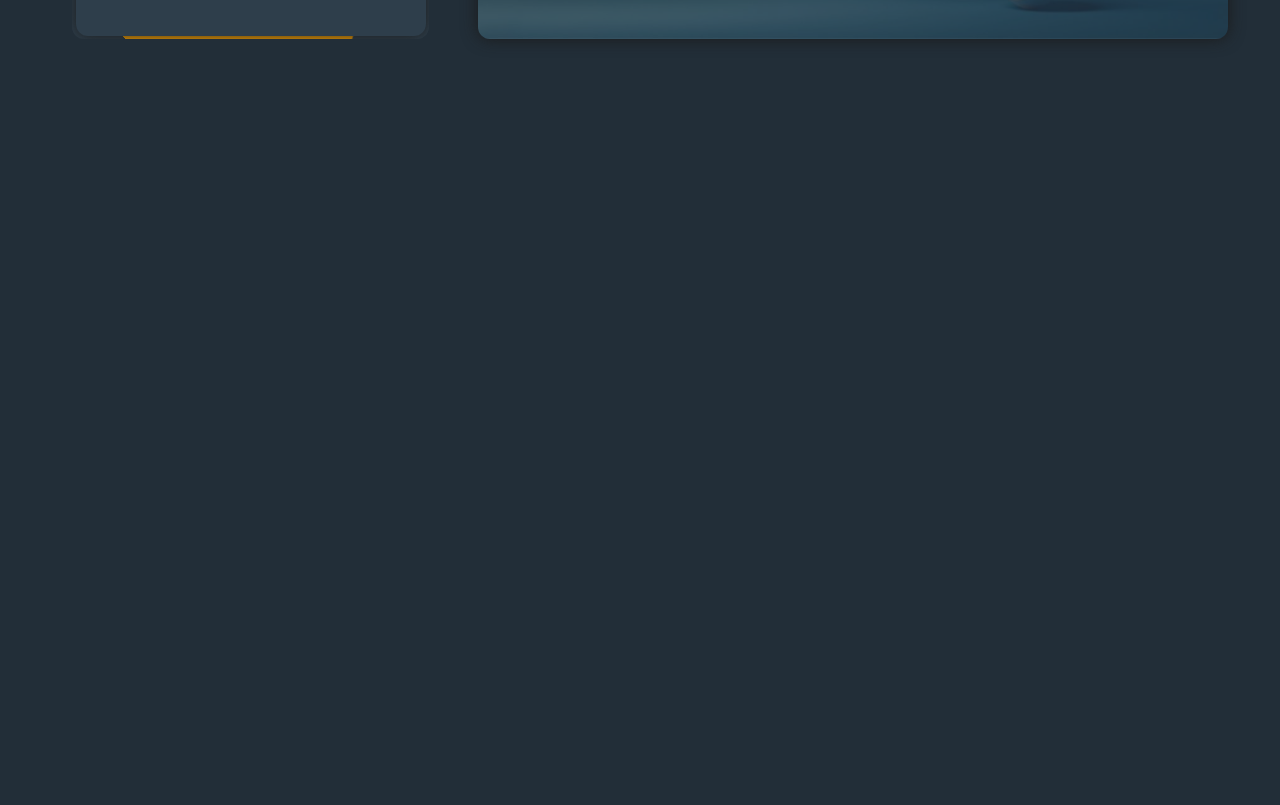
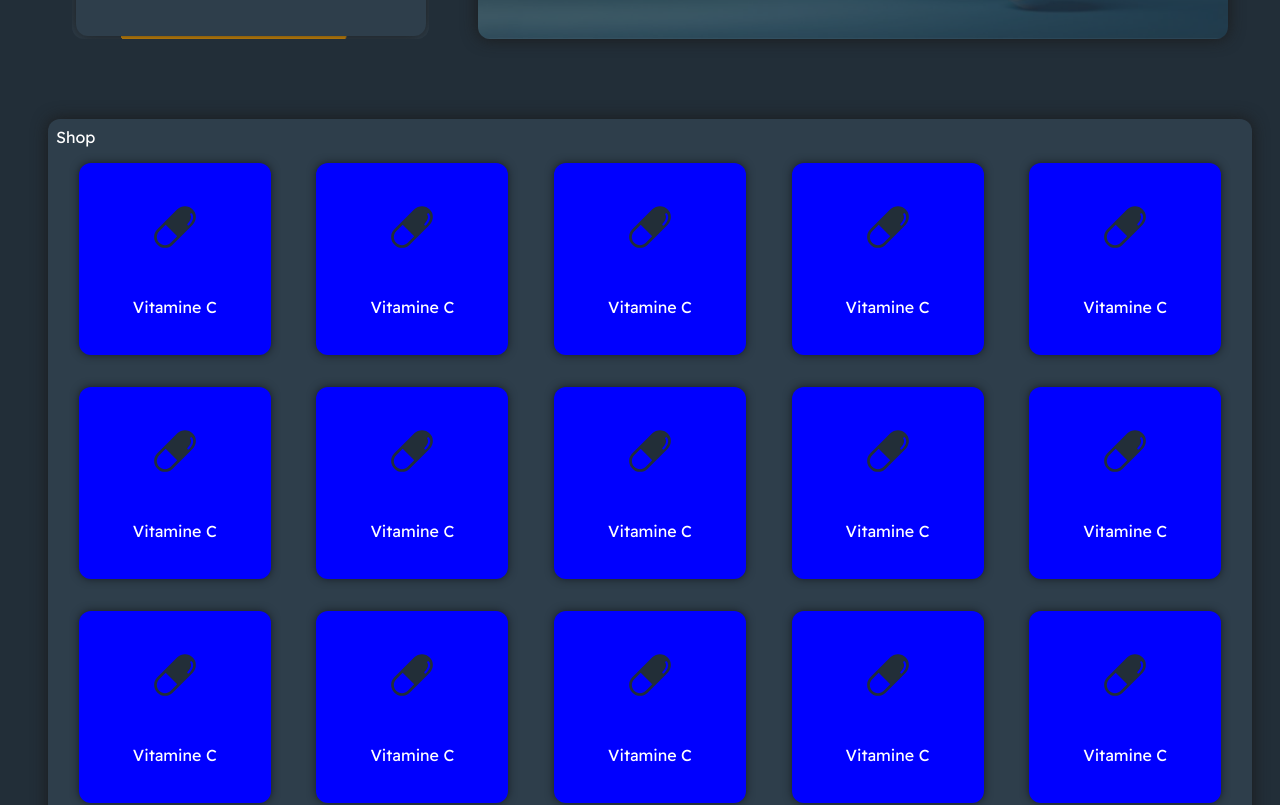
Before and after one commit to mweglowski/order-app, a React (Create React App) app: page / in a window 1280 px wide. Shown: the part 577-1382 px from the top of the page. Before the commit the page ends 800 px from the top, so only its background shows below. Built offline with nearby package versions, Linux system fonts and the light colour scheme.

Commit message:
products 50%, glass navbar

```diff
--- a/public/colors.css
+++ b/public/colors.css
@@ -1,7 +1,13 @@
 .colors {
+	/* Body */
+	color: #222e38;
+
 	/* Cards */
 	color: #2e3e4b;
 
 	/* Light blue */
 	color: #06b5e0;
+
+	/* testing */
+	color: #5e768d;
 }
--- a/src/App.js
+++ b/src/App.js
@@ -1,6 +1,7 @@
 import Navbar from "./components/Navbar/Navbar";
 import Bargain from "./components/Bargain/Bargain";
 import Gallery from "./components/Gallery/Gallery";
+import Shop from "./components/Shop/Shop";
 import "./App.css";
 
 const App = () => {
@@ -12,6 +13,7 @@ const App = () => {
           <Bargain />
           <Gallery />
         </div>
+        <Shop />
       </div>
     </>
   );
--- a/src/components/Navbar/Navbar.css
+++ b/src/components/Navbar/Navbar.css
@@ -1,27 +1,45 @@
 .navbar {
   max-width: 1300px;
+  display: -webkit-box;
+  display: -ms-flexbox;
   display: flex;
   padding: .5rem;
+  position: -webkit-sticky;
   position: sticky;
+  top: 0;
   margin: auto;
+  -webkit-box-align: center;
+      -ms-flex-align: center;
           align-items: center;
-
-	background-color: rgb(46, 62, 75);
+  z-index: 20;
+  background-color: #2e3e4b;
+  -webkit-box-shadow: 0 0 1rem #1b1b1b;
           box-shadow: 0 0 1rem #1b1b1b;
   border-radius: 0 0 12px 12px;
+  opacity: .9;
+  -webkit-transition: .3s;
+  transition: .3s;
+}
+
+.navbar:hover {
+  opacity: 1;
 }
 
 .title-box {
+  display: -webkit-box;
+  display: -ms-flexbox;
   display: flex;
   margin: auto auto auto 0;
 }
 
 .title {
   font-size: 1.3rem;
+  -webkit-transition: .2s;
   transition: .2s;
 }
+
 .title:hover {
-	color: rgb(6, 181, 224);
+  color: #06b5e0;
   cursor: pointer;
 }
 
@@ -30,6 +48,8 @@
 }
 
 .nav-links {
+  display: -webkit-box;
+  display: -ms-flexbox;
   display: flex;
   margin: auto;
   gap: 10vw;
@@ -37,14 +57,16 @@
 
 .nav-links a {
   position: relative;
-
   color: white;
   text-decoration: none;
+  -webkit-transition: .2s;
   transition: .2s;
 }
+
 .nav-links a:hover {
-	color: rgb(6, 181, 224);
+  color: #06b5e0;
 }
+
 .nav-links a::before {
   content: '';
   position: absolute;
@@ -54,17 +76,22 @@
   bottom: -10%;
   margin: auto;
   z-index: 3;
-
-	background-color: rgb(6, 181, 224);
+  background-color: #06b5e0;
+  -webkit-transition: .5s;
   transition: .5s;
 }
+
 .nav-links a:hover::before {
   width: 80px;
   opacity: 1;
 }
 
 .cart-box {
+  display: -webkit-box;
+  display: -ms-flexbox;
   display: flex;
+  -webkit-box-align: center;
+      -ms-flex-align: center;
           align-items: center;
   gap: .2rem;
   margin-right: 2rem;
@@ -76,22 +103,23 @@
 
 .auth-btn {
   padding: .6rem 1rem;
-
-	background-color: rgb(34, 46, 56);
+  background-color: #222e38;
   border: none;
   border-radius: 12px;
   font-size: 1rem;
+  -webkit-transition: .2s;
   transition: .2s;
 }
+
 .auth-btn:hover {
-	background-color: rgb(41, 54, 66);
-	color: rgb(6, 181, 224);
+  background-color: #293642;
+  color: #06b5e0;
   cursor: pointer;
 }
-
 
 @media screen and (min-width: 1300px) {
   .nav-links {
     gap: 130px;
   }
 }
+/*# sourceMappingURL=Navbar.css.map */
--- /dev/null
+++ b/src/components/Shop/Product.js
@@ -0,0 +1,42 @@
+import { React, useState } from "react";
+
+import Card from "../UI/Card";
+import { ReactComponent as PillSvg } from "../../images/pill.svg";
+
+import classes from "./Product.module.css";
+
+const Product = () => {
+  const [isHovered, setIsHovered] = useState(false);
+
+  const productHoverHandler = () => {
+    setIsHovered(true);
+		changeProductStyle()
+  };
+
+	const changeProductStyle = () => {
+		console.log('hovered')
+	}
+
+  let productStyle = {
+		backgroundColor: "blue"
+	};
+
+  let pillSvgStyle = {
+    width: "50px",
+    fill: "#222e38",
+    transform: "rotate(135deg)",
+  };
+
+  return (
+    <div
+      className={classes.product}
+      style={productStyle}
+      onMouseEnter={productHoverHandler}
+    >
+      <PillSvg style={pillSvgStyle} />
+      <div>Vitamine C</div>
+    </div>
+  );
+};
+
+export default Product;
--- /dev/null
+++ b/src/components/Shop/Product.module.css
@@ -0,0 +1,14 @@
+.product {
+	display: flex;
+	flex-direction: column;
+	width: 12em;
+	height: 12em;
+	margin: 1rem;
+	padding: 1rem;
+	align-items: center;
+	justify-content: space-around;
+
+	background-color: #2b3946;
+	box-shadow: 0 0 .5rem #171e25;
+	border-radius: 12px;
+}
--- /dev/null
+++ b/src/components/Shop/Products.js
@@ -0,0 +1,20 @@
+import Product from "./Product";
+
+import classes from "./Products.module.css";
+
+const Products = () => {
+  let products = [2, 2, 2, 3, 5, 3, 3, 3, 3, 3, 3, 3, 3, 3, 3, 3];
+  // for (let i = 0; i < 5; i++) {
+  //   products.push({ type: "pill" });
+  // }
+
+  return (
+    <div className={classes.products}>
+      {products.map((product) => {
+        return <Product key={Math.random()} />;
+      })}
+    </div>
+  );
+};
+
+export default Products;
--- /dev/null
+++ b/src/components/Shop/Products.module.css
@@ -0,0 +1,5 @@
+.products {
+	display: flex;
+	flex-wrap: wrap;
+	justify-content: space-around;
+}
--- /dev/null
+++ b/src/components/Shop/Shop.js
@@ -0,0 +1,15 @@
+import Products from './Products'
+import Card from './../UI/Card'
+
+import classes from './Shop.module.css'
+
+const Shop = () => {
+	return (
+		<Card id="shop" className={classes.shop}>
+			<div>Shop</div>
+			<Products />
+		</Card>
+	)
+}
+
+export default Shop;
--- /dev/null
+++ b/src/components/Shop/Shop.module.css
@@ -0,0 +1,3 @@
+.shop {
+	margin-top: 5rem;
+}
--- a/src/index.css
+++ b/src/index.css
@@ -12,5 +12,5 @@ html {
 
 body {
   margin: 0;
-  background-color: rgb(34, 46, 56);
+  background-color: #222e38;
 }
```
Also changed, not shown: src/components/Navbar/Navbar.scss (added, +105 -0 lines), src/images/pill.svg (added), 1 other file (tests, documents, lock files or other folders). Lines whose indentation alone changed are shown as unchanged.
